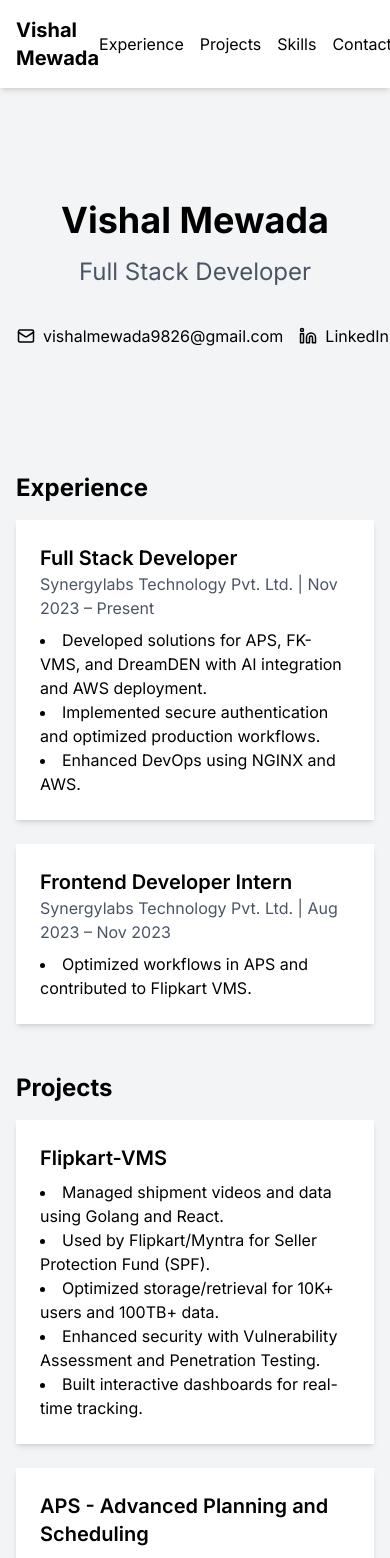
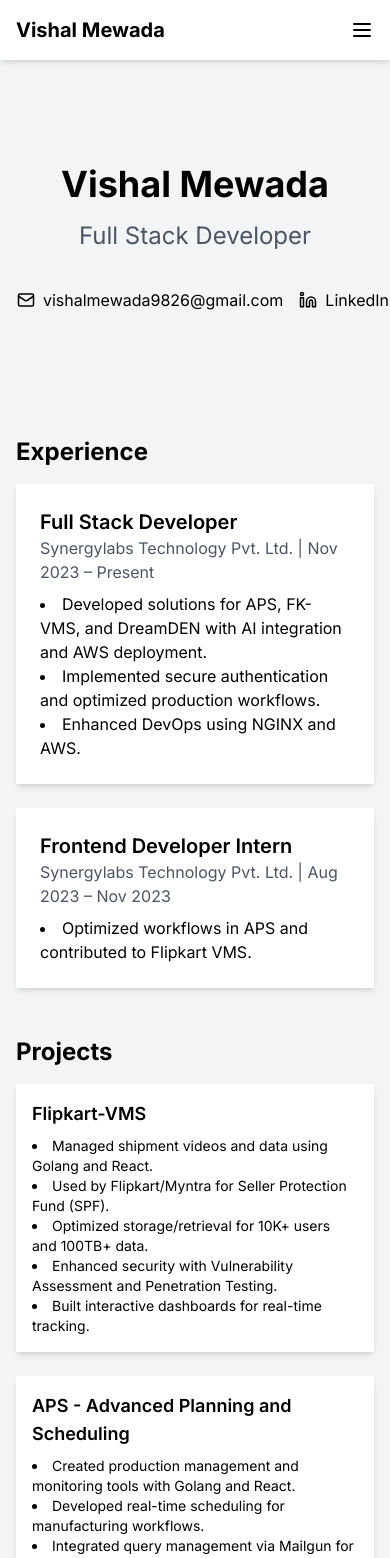
Before and after one commit to vmewada01/My_Portfolio, a Next.js app: page / in a window 390 px wide. Shown: the top 1558 px of the page. Built offline with nearby package versions, Linux system fonts and the light colour scheme.

Commit message:
added some responsive ness for mobile devices

```diff
--- a/app/page.tsx
+++ b/app/page.tsx
@@ -10,7 +10,7 @@ export default function Home() {
   return (
     <div className="min-h-screen bg-gray-100">
       <Header />
-      <main className="container mx-auto px-4 py-8">
+      <main className="container mx-auto px-4 py-6 md:py-8">
         <Hero />
         <Experience />
         <Projects />
--- a/components/Contact.tsx
+++ b/components/Contact.tsx
@@ -2,9 +2,9 @@ export default function Contact() {
   return (
     <section id="contact" className="mb-12">
       <h2 className="text-2xl font-bold mb-4">Contact</h2>
-      <div className="bg-white shadow-md rounded-lg p-6">
-        <p className="mb-2">Feel free to reach out to me for any opportunities or collaborations:</p>
-        <ul className="list-disc list-inside">
+      <div className="bg-white shadow-md rounded-lg p-4 md:p-6">
+        <p className="mb-2 text-sm md:text-base">Feel free to reach out to me for any opportunities or collaborations:</p>
+        <ul className="list-disc list-inside text-sm md:text-base">
           <li>Email: <a href="mailto:vishalmewada9826@gmail.com" className="text-blue-600 hover:underline">vishalmewada9826@gmail.com</a></li>
           <li>Phone: <a href="tel:+919826736077" className="text-blue-600 hover:underline">+91-9826736077</a></li>
           <li>LinkedIn: <a href="https://linkedin.com/in/vishal" target="_blank" rel="noopener noreferrer" className="text-blue-600 hover:underline">linkedin.com/in/vishal</a></li>
--- a/components/Education.tsx
+++ b/components/Education.tsx
@@ -2,9 +2,9 @@ export default function Education() {
   return (
     <section className="mb-12">
       <h2 className="text-2xl font-bold mb-4">Education</h2>
-      <div className="bg-white shadow-md rounded-lg p-6">
-        <h3 className="text-xl font-semibold">Bachelor of Arts</h3>
-        <p className="text-gray-600">Barkatullah University | Bhopal, MP</p>
+      <div className="bg-white shadow-md rounded-lg p-4 md:p-6">
+        <h3 className="text-lg md:text-xl font-semibold">Bachelor of Arts</h3>
+        <p className="text-sm md:text-base text-gray-600">Barkatullah University | Bhopal, MP</p>
       </div>
     </section>
   )
--- a/components/Header.tsx
+++ b/components/Header.tsx
@@ -1,15 +1,25 @@
 import Link from 'next/link'
+import { useState } from 'react'
+import { Menu, X } from 'lucide-react'
 
 export default function Header() {
+  const [isMenuOpen, setIsMenuOpen] = useState(false)
+
   return (
     <header className="bg-white shadow-md">
-      <nav className="container mx-auto px-4 py-4 flex justify-between items-center">
+      <nav className="container mx-auto px-4 py-4 flex flex-wrap justify-between items-center">
         <Link href="/" className="text-xl font-bold">Vishal Mewada</Link>
-        <ul className="flex space-x-4">
-          <li><Link href="#experience" className="hover:text-blue-600">Experience</Link></li>
-          <li><Link href="#projects" className="hover:text-blue-600">Projects</Link></li>
-          <li><Link href="#skills" className="hover:text-blue-600">Skills</Link></li>
-          <li><Link href="#contact" className="hover:text-blue-600">Contact</Link></li>
+        <button
+          className="md:hidden"
+          onClick={() => setIsMenuOpen(!isMenuOpen)}
+        >
+          {isMenuOpen ? <X size={24} /> : <Menu size={24} />}
+        </button>
+        <ul className={`${isMenuOpen ? 'block' : 'hidden'} md:flex md:items-center w-full md:w-auto mt-4 md:mt-0 space-y-2 md:space-y-0 md:space-x-4`}>
+          <li><Link href="#experience" className="block py-2 hover:text-blue-600">Experience</Link></li>
+          <li><Link href="#projects" className="block py-2 hover:text-blue-600">Projects</Link></li>
+          <li><Link href="#skills" className="block py-2 hover:text-blue-600">Skills</Link></li>
+          <li><Link href="#contact" className="block py-2 hover:text-blue-600">Contact</Link></li>
         </ul>
       </nav>
     </header>
--- a/components/Projects.tsx
+++ b/components/Projects.tsx
@@ -2,10 +2,10 @@ export default function Projects() {
   return (
     <section id="projects" className="mb-12">
       <h2 className="text-2xl font-bold mb-4">Projects</h2>
-      <div className="grid grid-cols-1 md:grid-cols-2 gap-6">
-        <div className="bg-white shadow-md rounded-lg p-6">
-          <h3 className="text-xl font-semibold mb-2">Flipkart-VMS</h3>
-          <ul className="list-disc list-inside">
+      <div className="grid grid-cols-1 gap-6">
+        <div className="bg-white shadow-md rounded-lg p-4 md:p-6">
+          <h3 className="text-lg md:text-xl font-semibold mb-2">Flipkart-VMS</h3>
+          <ul className="list-disc list-inside text-sm md:text-base">
             <li>Managed shipment videos and data using Golang and React.</li>
             <li>Used by Flipkart/Myntra for Seller Protection Fund (SPF).</li>
             <li>Optimized storage/retrieval for 10K+ users and 100TB+ data.</li>
@@ -13,18 +13,18 @@ export default function Projects() {
             <li>Built interactive dashboards for real-time tracking.</li>
           </ul>
         </div>
-        <div className="bg-white shadow-md rounded-lg p-6">
-          <h3 className="text-xl font-semibold mb-2">APS - Advanced Planning and Scheduling</h3>
-          <ul className="list-disc list-inside">
+        <div className="bg-white shadow-md rounded-lg p-4 md:p-6">
+          <h3 className="text-lg md:text-xl font-semibold mb-2">APS - Advanced Planning and Scheduling</h3>
+          <ul className="list-disc list-inside text-sm md:text-base">
             <li>Created production management and monitoring tools with Golang and React.</li>
             <li>Developed real-time scheduling for manufacturing workflows.</li>
             <li>Integrated query management via Mailgun for notifications and tracking.</li>
             <li>Implemented custom order configurations for unique requirements.</li>
           </ul>
         </div>
-        <div className="bg-white shadow-md rounded-lg p-6">
-          <h3 className="text-xl font-semibold mb-2">Generative AI-based Room Interior Designing App</h3>
-          <ul className="list-disc list-inside">
+        <div className="bg-white shadow-md rounded-lg p-4 md:p-6">
+          <h3 className="text-lg md:text-xl font-semibold mb-2">Generative AI-based Room Interior Designing App</h3>
+          <ul className="list-disc list-inside text-sm md:text-base">
             <li>Built frontend with React, TypeScript, and Ant Design for intuitive UI.</li>
             <li>Added dynamic components for real-time design visualization.</li>
           </ul>
--- a/components/Skills.tsx
+++ b/components/Skills.tsx
@@ -2,22 +2,22 @@ export default function Skills() {
   return (
     <section id="skills" className="mb-12">
       <h2 className="text-2xl font-bold mb-4">Skills</h2>
-      <div className="bg-white shadow-md rounded-lg p-6">
+      <div className="bg-white shadow-md rounded-lg p-4 md:p-6">
         <div className="mb-4">
-          <h3 className="text-lg font-semibold mb-2">Frontend</h3>
-          <p>HTML, CSS, JavaScript, TypeScript, React, Next.js 14, Axios, Index DB, Chrome Extension, Ant Design and shadcn/ui</p>
+          <h3 className="text-md md:text-lg font-semibold mb-2">Frontend</h3>
+          <p className="text-sm md:text-base">HTML, CSS, JavaScript, TypeScript, React, Next.js 14, Axios, Index DB, Chrome Extension, Ant Design and shadcn/ui</p>
         </div>
         <div className="mb-4">
-          <h3 className="text-lg font-semibold mb-2">Backend</h3>
-          <p>Golang</p>
+          <h3 className="text-md md:text-lg font-semibold mb-2">Backend</h3>
+          <p className="text-sm md:text-base">Golang</p>
         </div>
         <div className="mb-4">
-          <h3 className="text-lg font-semibold mb-2">DBMS</h3>
-          <p>SQL, Supabase</p>
+          <h3 className="text-md md:text-lg font-semibold mb-2">DBMS</h3>
+          <p className="text-sm md:text-base">SQL, Supabase</p>
         </div>
         <div>
-          <h3 className="text-lg font-semibold mb-2">DevOps</h3>
-          <p>AWS, NGINX</p>
+          <h3 className="text-md md:text-lg font-semibold mb-2">DevOps</h3>
+          <p className="text-sm md:text-base">AWS, NGINX</p>
         </div>
       </div>
     </section>
--- a/styles/globals.css
+++ b/styles/globals.css
@@ -2,8 +2,15 @@
 @tailwind components;
 @tailwind utilities;
 
+:root {
+  --foreground-rgb: 0, 0, 0;
+  --background-start-rgb: 214, 219, 220;
+  --background-end-rgb: 255, 255, 255;
+}
+
 body {
-  font-family: Arial, Helvetica, sans-serif;
+  color: rgb(var(--foreground-rgb));
+  background: linear-gradient(to bottom, transparent, rgb(var(--background-end-rgb))) rgb(var(--background-start-rgb));
 }
 
 @layer utilities {
@@ -11,84 +18,3 @@ body {
     text-wrap: balance;
   }
 }
-
-@layer base {
-  :root {
-    --background: 0 0% 100%;
-    --foreground: 0 0% 3.9%;
-    --card: 0 0% 100%;
-    --card-foreground: 0 0% 3.9%;
-    --popover: 0 0% 100%;
-    --popover-foreground: 0 0% 3.9%;
-    --primary: 0 0% 9%;
-    --primary-foreground: 0 0% 98%;
-    --secondary: 0 0% 96.1%;
-    --secondary-foreground: 0 0% 9%;
-    --muted: 0 0% 96.1%;
-    --muted-foreground: 0 0% 45.1%;
-    --accent: 0 0% 96.1%;
-    --accent-foreground: 0 0% 9%;
-    --destructive: 0 84.2% 60.2%;
-    --destructive-foreground: 0 0% 98%;
-    --border: 0 0% 89.8%;
-    --input: 0 0% 89.8%;
-    --ring: 0 0% 3.9%;
-    --chart-1: 12 76% 61%;
-    --chart-2: 173 58% 39%;
-    --chart-3: 197 37% 24%;
-    --chart-4: 43 74% 66%;
-    --chart-5: 27 87% 67%;
-    --radius: 0.5rem;
-    --sidebar-background: 0 0% 98%;
-    --sidebar-foreground: 240 5.3% 26.1%;
-    --sidebar-primary: 240 5.9% 10%;
-    --sidebar-primary-foreground: 0 0% 98%;
-    --sidebar-accent: 240 4.8% 95.9%;
-    --sidebar-accent-foreground: 240 5.9% 10%;
-    --sidebar-border: 220 13% 91%;
-    --sidebar-ring: 217.2 91.2% 59.8%;
-  }
-  .dark {
-    --background: 0 0% 3.9%;
-    --foreground: 0 0% 98%;
-    --card: 0 0% 3.9%;
-    --card-foreground: 0 0% 98%;
-    --popover: 0 0% 3.9%;
-    --popover-foreground: 0 0% 98%;
-    --primary: 0 0% 98%;
-    --primary-foreground: 0 0% 9%;
-    --secondary: 0 0% 14.9%;
-    --secondary-foreground: 0 0% 98%;
-    --muted: 0 0% 14.9%;
-    --muted-foreground: 0 0% 63.9%;
-    --accent: 0 0% 14.9%;
-    --accent-foreground: 0 0% 98%;
-    --destructive: 0 62.8% 30.6%;
-    --destructive-foreground: 0 0% 98%;
-    --border: 0 0% 14.9%;
-    --input: 0 0% 14.9%;
-    --ring: 0 0% 83.1%;
-    --chart-1: 220 70% 50%;
-    --chart-2: 160 60% 45%;
-    --chart-3: 30 80% 55%;
-    --chart-4: 280 65% 60%;
-    --chart-5: 340 75% 55%;
-    --sidebar-background: 240 5.9% 10%;
-    --sidebar-foreground: 240 4.8% 95.9%;
-    --sidebar-primary: 224.3 76.3% 48%;
-    --sidebar-primary-foreground: 0 0% 100%;
-    --sidebar-accent: 240 3.7% 15.9%;
-    --sidebar-accent-foreground: 240 4.8% 95.9%;
-    --sidebar-border: 240 3.7% 15.9%;
-    --sidebar-ring: 217.2 91.2% 59.8%;
-  }
-}
-
-@layer base {
-  * {
-    @apply border-border;
-  }
-  body {
-    @apply bg-background text-foreground;
-  }
-}
```
Also changed, not shown: 1 other file (tests, documents, lock files or other folders).
